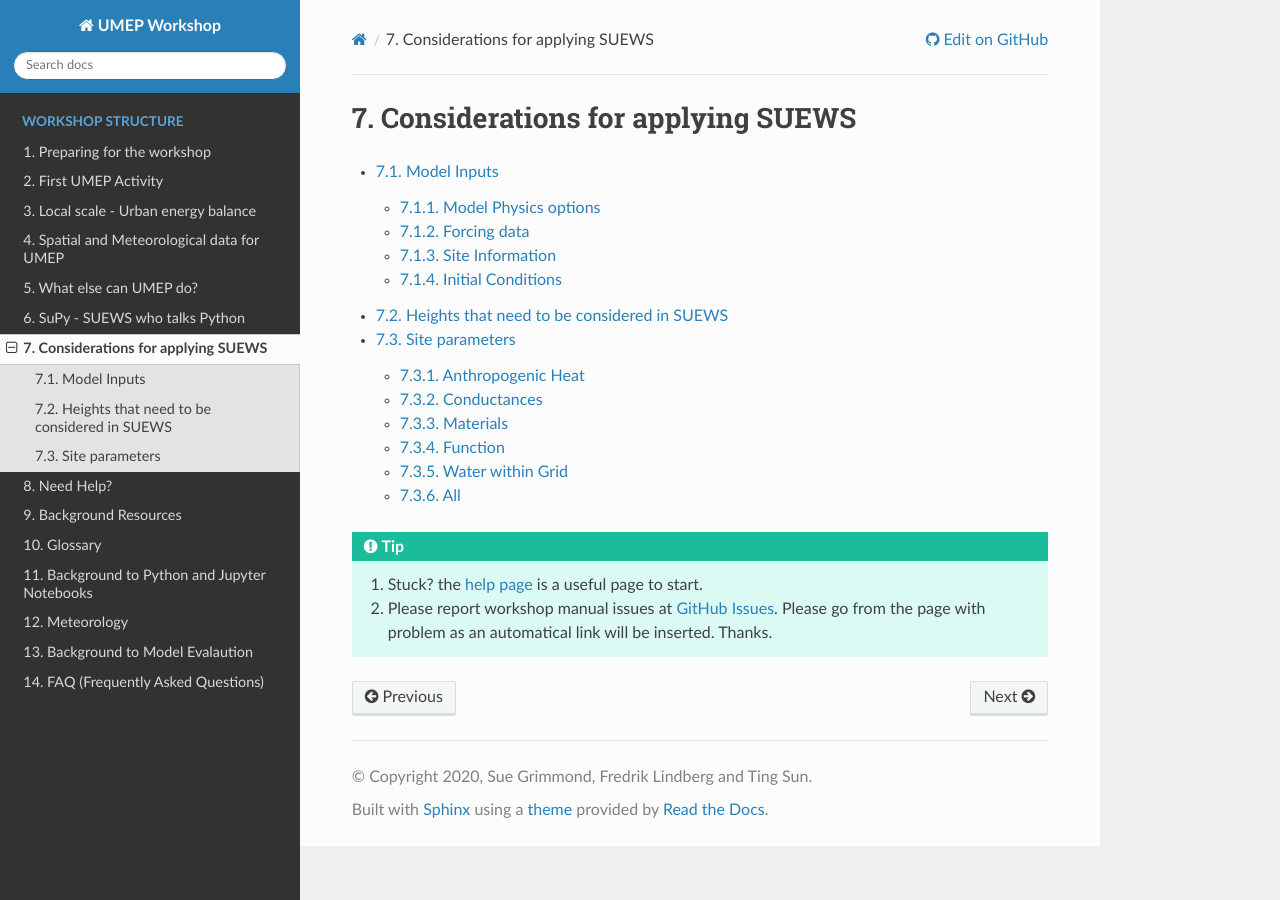
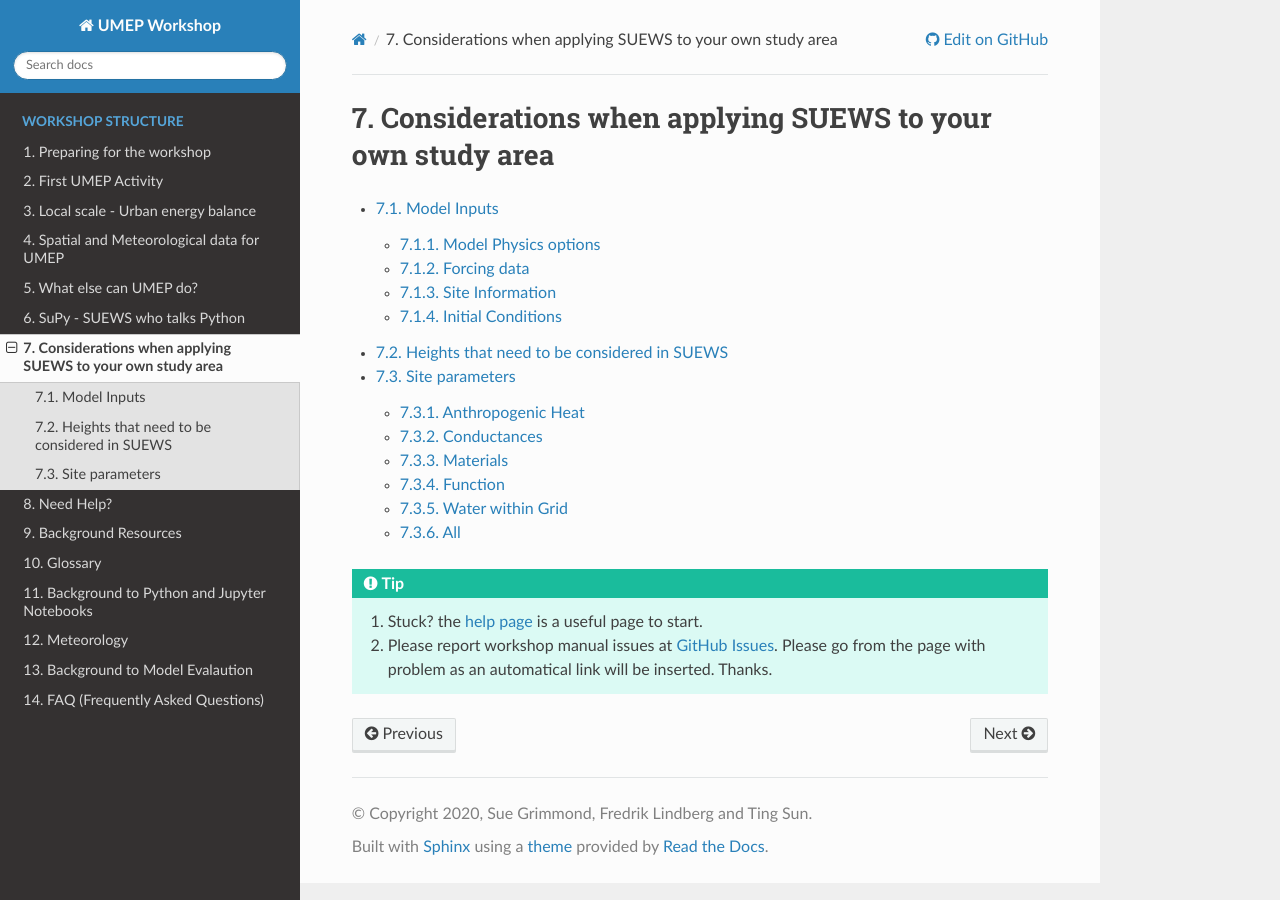
Before and after one commit to Urban-Meteorology-Reading/UMEP-Workshop, a Sphinx documentation site: the page built from source/Parameters/Consider0.rst, in a window 1280 px wide. Built offline with Sphinx 7.4.7 and the Read the Docs theme 2.0.0, drawn with Linux system fonts in a browser that asks for light colours.

Commit message:
Update Consider0.rst

```diff
--- a/source/Parameters/Consider0.rst
+++ b/source/Parameters/Consider0.rst
@@ -1,7 +1,7 @@
 .. _Consider0:
 
-Considerations for applying SUEWS
----------------------------------
+Considerations when applying SUEWS to your own study area
+---------------------------------------------------------
 
 .. toctree::
    :maxdepth: 2
```
